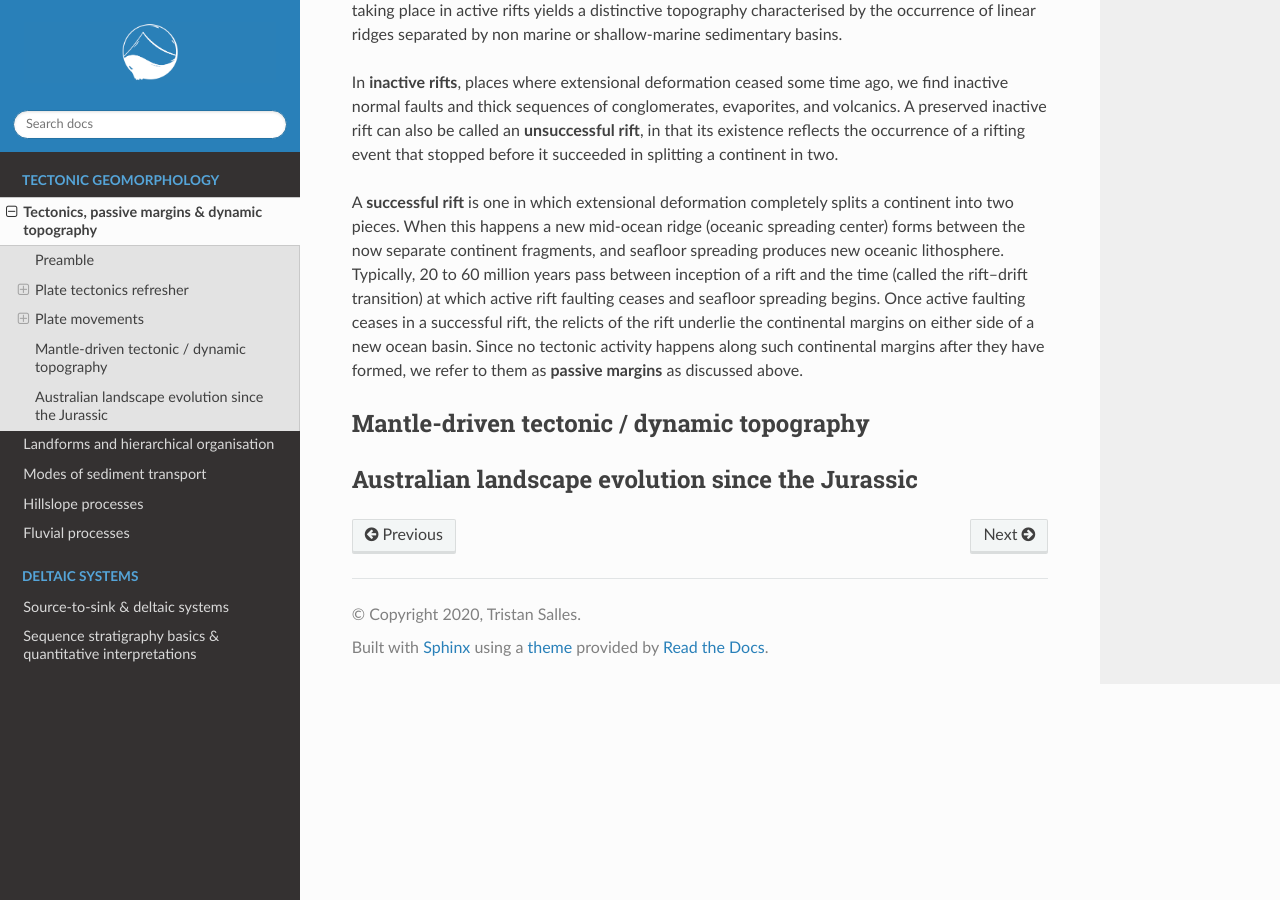
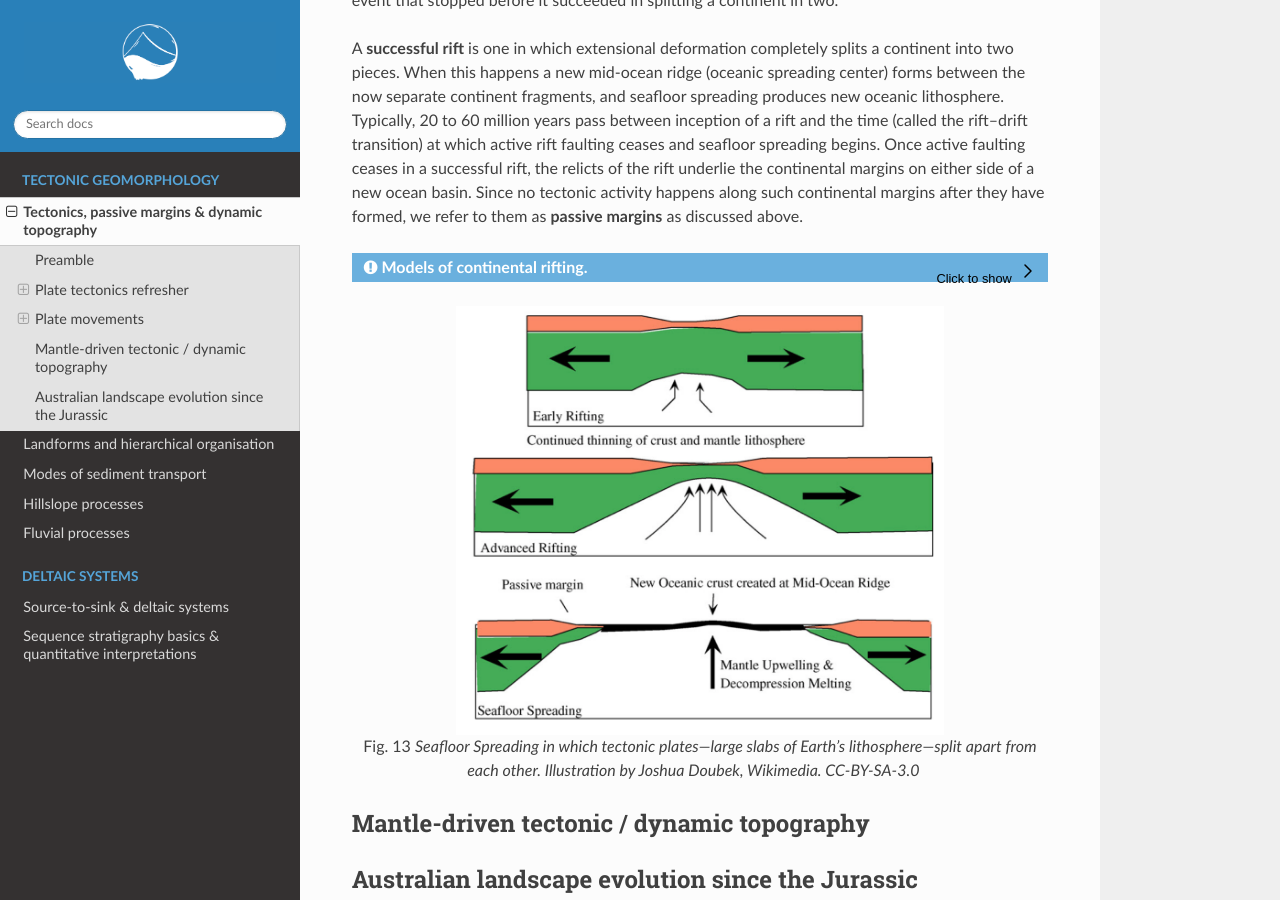
Before and after one commit to TristanSalles/EarthSurface, a Sphinx documentation site: the page built from docs/tectonics.rst, in a window 1280 px wide and 900 px high, scrolled down 7701 px. Built offline with Sphinx 7.4.7 and the Read the Docs theme 2.0.0, drawn with Linux system fonts in a browser that asks for light colours; the version number could not be read and is left out; some of the changed text lies outside the part shown.

Commit message:
add content

```diff
--- a/docs/tectonics.rst
+++ b/docs/tectonics.rst
@@ -199,7 +199,7 @@
 
 
 .. figure:: images/rift.png
-    :width: 95 %
+    :width: 70 %
     :alt: Active versus passive margins
     :align: center
 
@@ -214,6 +214,28 @@
 
 
 
+..  admonition:: Models of continental rifting.
+    :class: toggle
+
+    .. figure:: images/shear.png
+      :width: 100 %
+      :alt: pure and simple shear
+      :align: center
+
+      Pure shear rift model (left side) and simple shear rift model (right side) and their predictions for the interpretation of the Campos–Angola rifted margins. The line drawing shows the Campos–Angola rift system as imaged in seismic sections. The two models represent idealised and simplified models that permit to discuss the major predictions for the evolution and final structure of the South Atlantic hyper-extended rift system (from Unternehr et al., 2010).
+
+    `Link to A/Prof Patrice Rey <http://www.geosci.usyd.edu.au/users/prey/ACSGT/EReports/eR.2003/GroupB/Report1/models.html>`_ pure and simple shear model explanations.
+
+
+.. figure:: images/rift.png
+    :width: 70 %
+    :alt: Active versus passive margins
+    :align: center
+
+    Seafloor Spreading in which tectonic plates—large slabs of Earth's lithosphere—split apart from each other. Illustration by Joshua Doubek, Wikimedia. CC-BY-SA-3.0
+
+
+
 Mantle-driven tectonic / dynamic topography
 ---------------------------------------------------------
 
```
Also changed, not shown: docs/images/shear.png (added).
